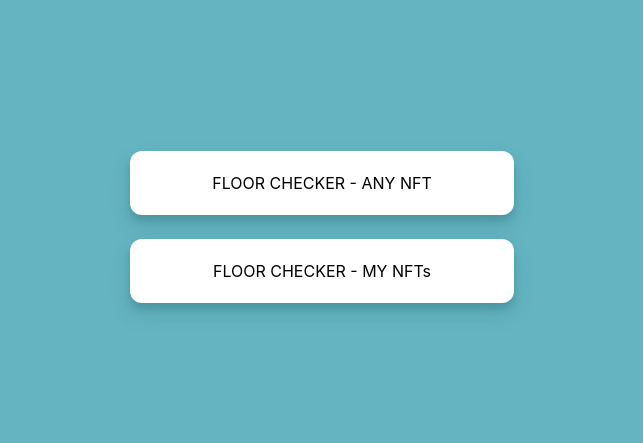
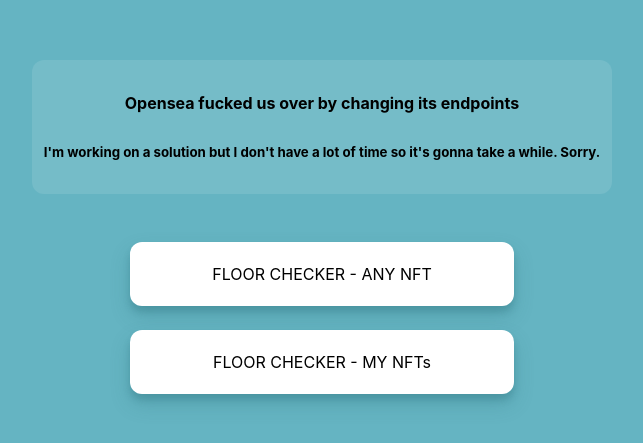
Before and after one commit to andobotar/floor-check, a React (Create React App) app: page / in a window 1280 px wide. Shown: the part 173-616 px from the top of the page, without its empty margins (318-961 px from the left). Built offline with nearby package versions, Linux system fonts and the light colour scheme; what alchemy-sdk would draw is missing.

Commit message:
Add out of service message to landing page

```diff
--- a/src/components/Landing.jsx
+++ b/src/components/Landing.jsx
@@ -5,6 +5,13 @@
 export default function TestPage({ setPage }) {
   return (
     <div className={classes.container}>
+      <div className={classes.outOfServiceMessage}>
+        <h4>Opensea fucked us over by changing its endpoints</h4>
+        <h5>
+          I'm working on a solution but I don't have a lot of time so it's gonna
+          take a while. Sorry.
+        </h5>
+      </div>
       <div onClick={() => setPage('floorChecker')} className={classes.button}>
         FLOOR CHECKER - ANY NFT
       </div>
--- a/src/components/Landing.module.scss
+++ b/src/components/Landing.module.scss
@@ -8,6 +8,21 @@
   width: 100%;
   height: 100vh;
   background-color: $input-background;
+
+  .outOfServiceMessage {
+    background-color: rgba(white, 10%);
+    border-radius: 12px;
+    padding: 12px;
+    margin-bottom: 24px;
+    display: flex;
+    flex-direction: column;
+    justify-content: center;
+    align-items: center;
+
+    h4 {
+      margin-bottom: 8px;
+    }
+  }
 
   .button {
     display: flex;
```
